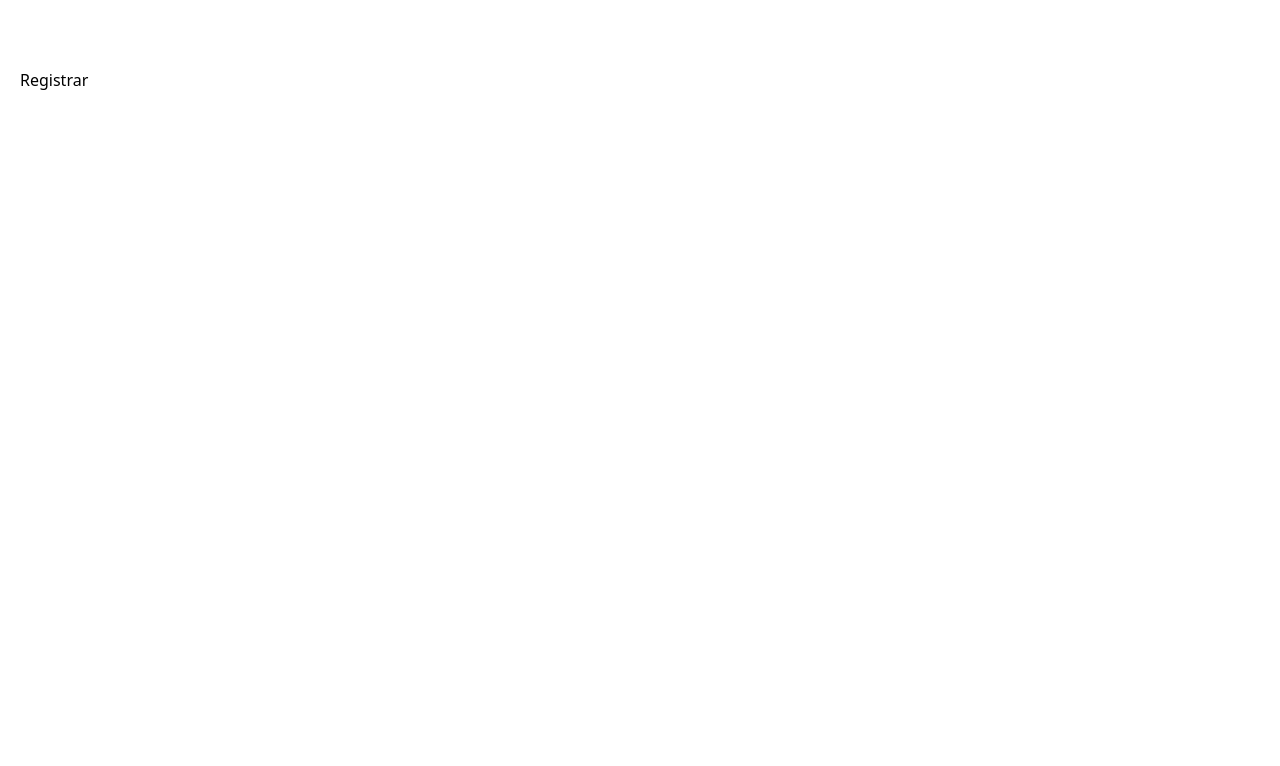
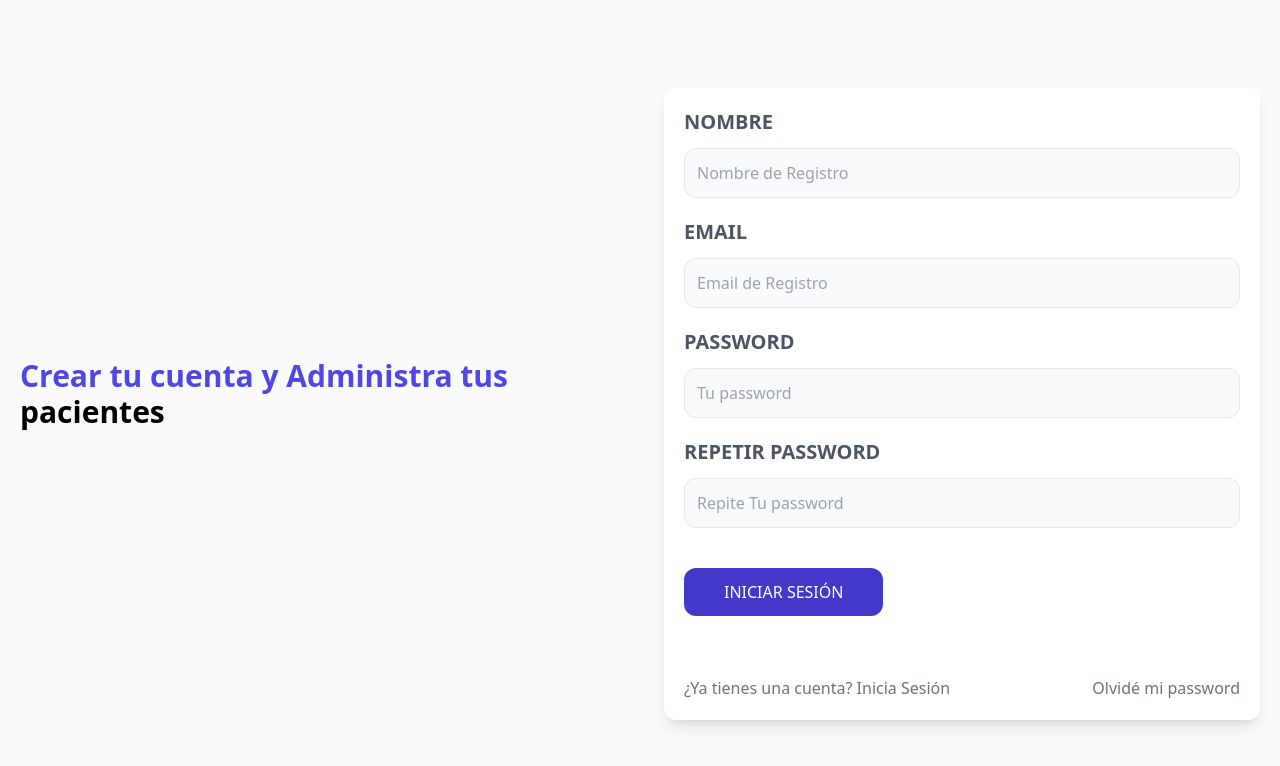
Before and after one commit to tamueka/FullStackJSClinicaVeterinaria, a React (Vite) app in the folder frontend/: page /registrar in a window 1280 px wide. Shown: the top 766 px of the page. Built offline with nearby package versions, Linux system fonts and the light colour scheme.

Commit message:
pagina registrar + form + navegacion + estilos

```diff
--- a/frontend/index.html
+++ b/frontend/index.html
@@ -6,7 +6,7 @@
     <meta name="viewport" content="width=device-width, initial-scale=1.0" />
     <title>APV - Administrador de Pacientes de Veterinaria</title>
   </head>
-  <body>
+  <body class="bg-gray-50 min-h-screen">
     <div id="root"></div>
     <script type="module" src="/src/main.jsx"></script>
   </body>
--- a/frontend/src/paginas/Login.jsx
+++ b/frontend/src/paginas/Login.jsx
@@ -9,7 +9,7 @@
           <span className="text-black"> pacientes</span>
         </h1>
       </div>
-      <div>
+      <div className="mt-20 md:mt-5 shadow-lg px-5 rounded-xl bg-white">
         <form>
           <div className="my-5">
             <label className="uppercase text-gray-600 block text-xl font-bold">
--- a/frontend/src/paginas/Registrar.jsx
+++ b/frontend/src/paginas/Registrar.jsx
@@ -1,7 +1,77 @@
+import { Link } from "react-router-dom";
+
 const Registrar = () => {
   return (
     <>
-      <h1>Registrar</h1>
+      <div>
+        <h1 className="text-indigo-600 font-black text-3xl">
+          Crear tu cuenta y Administra tus
+          <span className="text-black"> pacientes</span>
+        </h1>
+      </div>
+
+      <div className="mt-20 md:mt-5 shadow-lg px-5 rounded-xl bg-white">
+        <form>
+          <div className="my-5">
+            <label className="uppercase text-gray-600 block text-xl font-bold">
+              Nombre
+            </label>
+            <input
+              type="text"
+              placeholder="Nombre de Registro"
+              className="border w-full p-3 mt-3 bg-gray-50 rounded-xl"
+            />
+          </div>
+
+          <div className="my-5">
+            <label className="uppercase text-gray-600 block text-xl font-bold">
+              Email
+            </label>
+            <input
+              type="email"
+              placeholder="Email de Registro"
+              className="border w-full p-3 mt-3 bg-gray-50 rounded-xl"
+            />
+          </div>
+          <div className="my-5">
+            <label className="uppercase text-gray-600 block text-xl font-bold">
+              Password
+            </label>
+            <input
+              type="password"
+              placeholder="Tu password"
+              className="border w-full p-3 mt-3 bg-gray-50 rounded-xl"
+            />
+          </div>
+          <div className="my-5">
+            <label className="uppercase text-gray-600 block text-xl font-bold">
+              Repetir Password
+            </label>
+            <input
+              type="password"
+              placeholder="Repite Tu password"
+              className="border w-full p-3 mt-3 bg-gray-50 rounded-xl"
+            />
+          </div>
+          <input
+            type="submit"
+            value="Iniciar Sesión"
+            className="bg-indigo-700 w-full py-3 px-10 rounded-xl text-white uppercase
+          mt-5 hover:cursor-pointer hover:bg-indigo-800 md:w-auto"
+          />
+        </form>
+        <nav className="mt-10 lg:flex lg:justify-between">
+          <Link className="block text-center my-5 text-gray-500" to="/">
+            ¿Ya tienes una cuenta? Inicia Sesión
+          </Link>
+          <Link
+            className="block text-center my-5 text-gray-500"
+            to="/olvide-password"
+          >
+            Olvidé mi password
+          </Link>
+        </nav>
+      </div>
     </>
   );
 };
```
